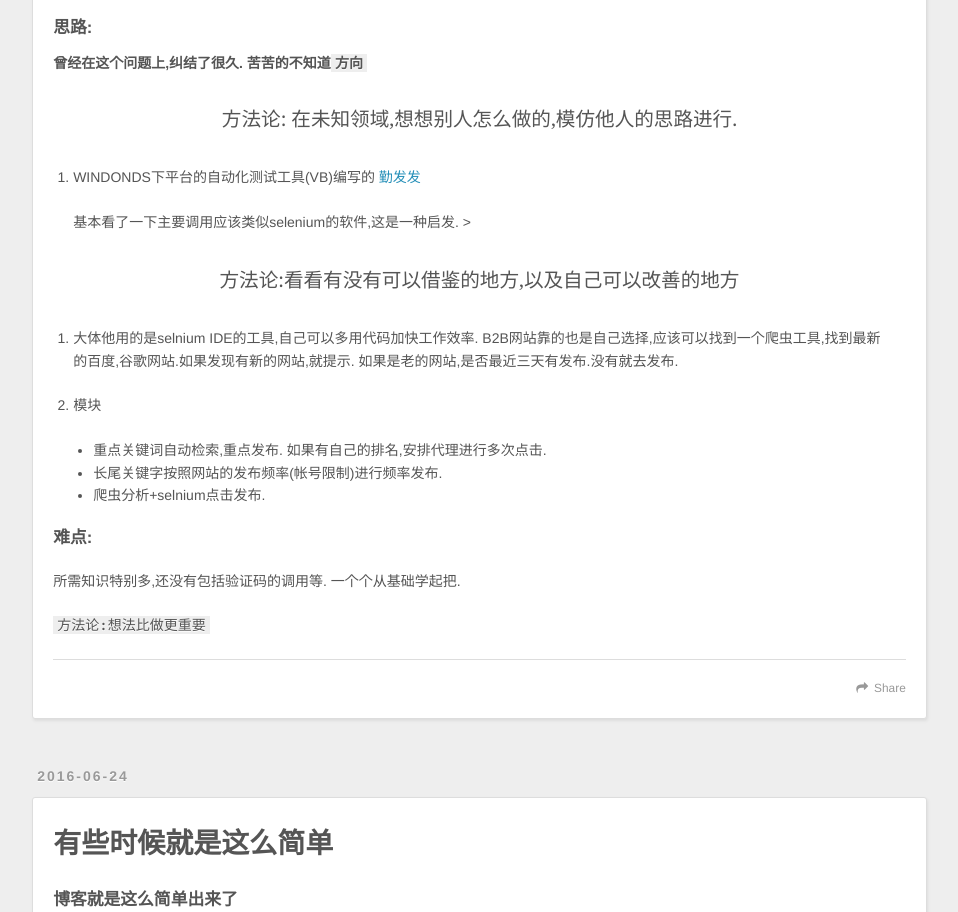
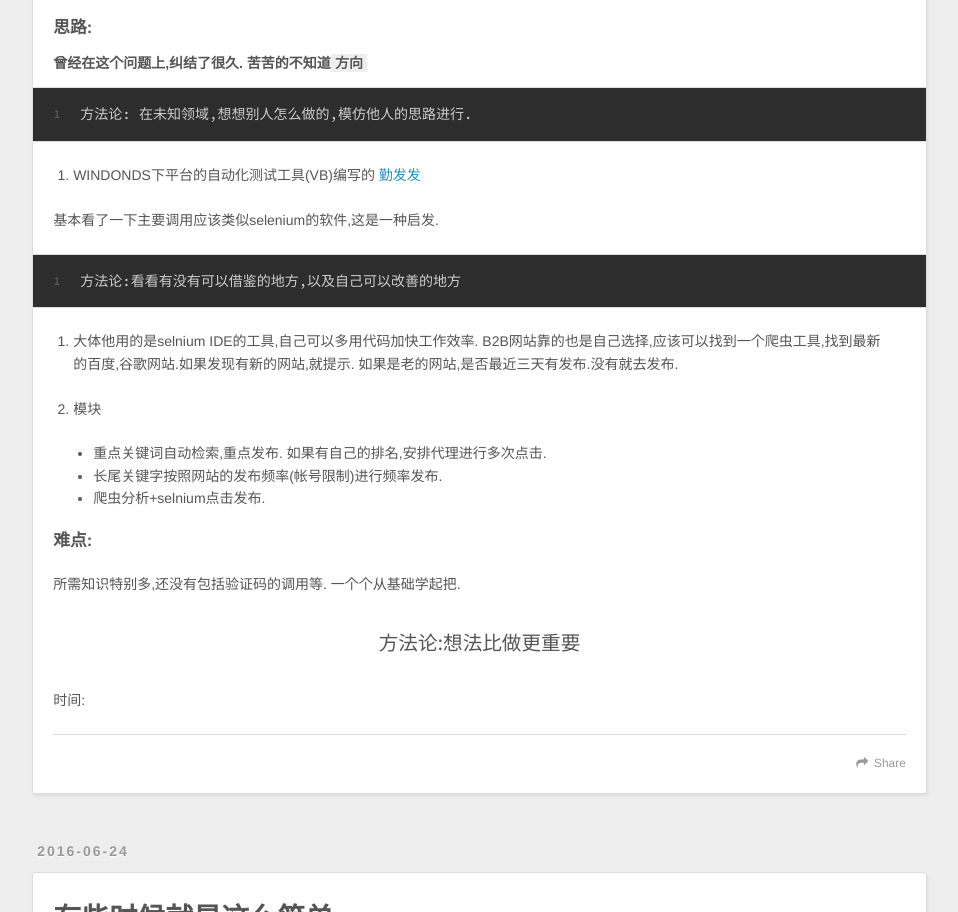
Before and after one commit to 3qfriend/3qfriend.github.io, a plain HTML site: page index.html in a window 1280 px wide. Shown: the part 874-1786 px from the top of the page, without its empty margins (8-966 px from the left). Drawn offline with nearby package versions, Linux system fonts and the light colour scheme.

Commit message:
Site updated: 2016-06-26 18:35:41

```diff
--- a/index.html
+++ b/index.html
@@ -95,17 +95,12 @@
 <li>SQL数据库</li>
 <li>Python的代理</li>
 </ul>
-<h4 id="思路"><a href="#思路" class="headerlink" title="思路:"></a>思路:</h4><h5 id="曾经在这个问题上-纠结了很久-苦苦的不知道方向"><a href="#曾经在这个问题上-纠结了很久-苦苦的不知道方向" class="headerlink" title="曾经在这个问题上,纠结了很久. 苦苦的不知道方向"></a>曾经在这个问题上,纠结了很久. 苦苦的不知道<code>方向</code></h5><blockquote>
-<p>方法论: 在未知领域,想想别人怎么做的,模仿他人的思路进行.</p>
-</blockquote>
+<h4 id="思路"><a href="#思路" class="headerlink" title="思路:"></a>思路:</h4><h5 id="曾经在这个问题上-纠结了很久-苦苦的不知道方向"><a href="#曾经在这个问题上-纠结了很久-苦苦的不知道方向" class="headerlink" title="曾经在这个问题上,纠结了很久. 苦苦的不知道方向"></a>曾经在这个问题上,纠结了很久. 苦苦的不知道<code>方向</code></h5><figure class="highlight plain"><table><tr><td class="gutter"><pre><span class="line">1</span><br></pre></td><td class="code"><pre><span class="line">方法论: 在未知领域,想想别人怎么做的,模仿他人的思路进行.</span><br></pre></td></tr></table></figure>
 <ol>
-<li><p>WINDONDS下平台的自动化测试工具(VB)编写的 <a href="http://www.qinfafa.com/" target="_blank" rel="external">勤发发</a></p>
-<p>基本看了一下主要调用应该类似selenium的软件,这是一种启发.                           &gt;  </p>
-<blockquote>
-<p>方法论:看看有没有可以借鉴的地方,以及自己可以改善的地方   </p>
-</blockquote>
-</li>
+<li>WINDONDS下平台的自动化测试工具(VB)编写的 <a href="http://www.qinfafa.com/" target="_blank" rel="external">勤发发</a></li>
 </ol>
+<p>基本看了一下主要调用应该类似selenium的软件,这是一种启发.  </p>
+<figure class="highlight plain"><table><tr><td class="gutter"><pre><span class="line">1</span><br></pre></td><td class="code"><pre><span class="line">方法论:看看有没有可以借鉴的地方,以及自己可以改善的地方</span><br></pre></td></tr></table></figure>
 <ol>
 <li><p>大体他用的是selnium IDE的工具,自己可以多用代码加快工作效率. B2B网站靠的也是自己选择,应该可以找到一个爬虫工具,找到最新的百度,谷歌网站.如果发现有新的网站,就提示. 如果是老的网站,是否最近三天有发布.没有就去发布.</p>
 </li>
@@ -118,12 +113,15 @@
 </li>
 </ol>
 <h4 id="难点"><a href="#难点" class="headerlink" title="难点:"></a>难点:</h4><p> 所需知识特别多,还没有包括验证码的调用等. 一个个从基础学起把.</p>
-<p><code>方法论:想法比做更重要</code></p>
+<blockquote>
+<p>方法论:想法比做更重要</p>
+</blockquote>
+<p>时间:</p>
 
 
     </div>
     <footer class="article-footer">
-      <a data-url="http://www.facetoshow.com/2016/06/25/first/" data-id="cipweilp60000w9qlbfxdqkps" class="article-share-link">Share</a>
+      <a data-url="http://www.facetoshow.com/2016/06/25/first/" data-id="cipweyij10001ykqlvwiz6tzv" class="article-share-link">Share</a>
 
 
     </footer>
@@ -150,7 +148,7 @@
 
     </div>
     <footer class="article-footer">
-      <a data-url="http://www.facetoshow.com/2016/06/24/hello-world/" data-id="cipweilqc0001w9qlx7y946pv" class="article-share-link">Share</a>
+      <a data-url="http://www.facetoshow.com/2016/06/24/hello-world/" data-id="cipweyiiu0000ykql44270m52" class="article-share-link">Share</a>
 
 
     </footer>
```
Also changed, not shown: 2016/06/24/hello-world/index.html (+2 -2 lines), 2016/06/25/first/index.html (+10 -12 lines).
